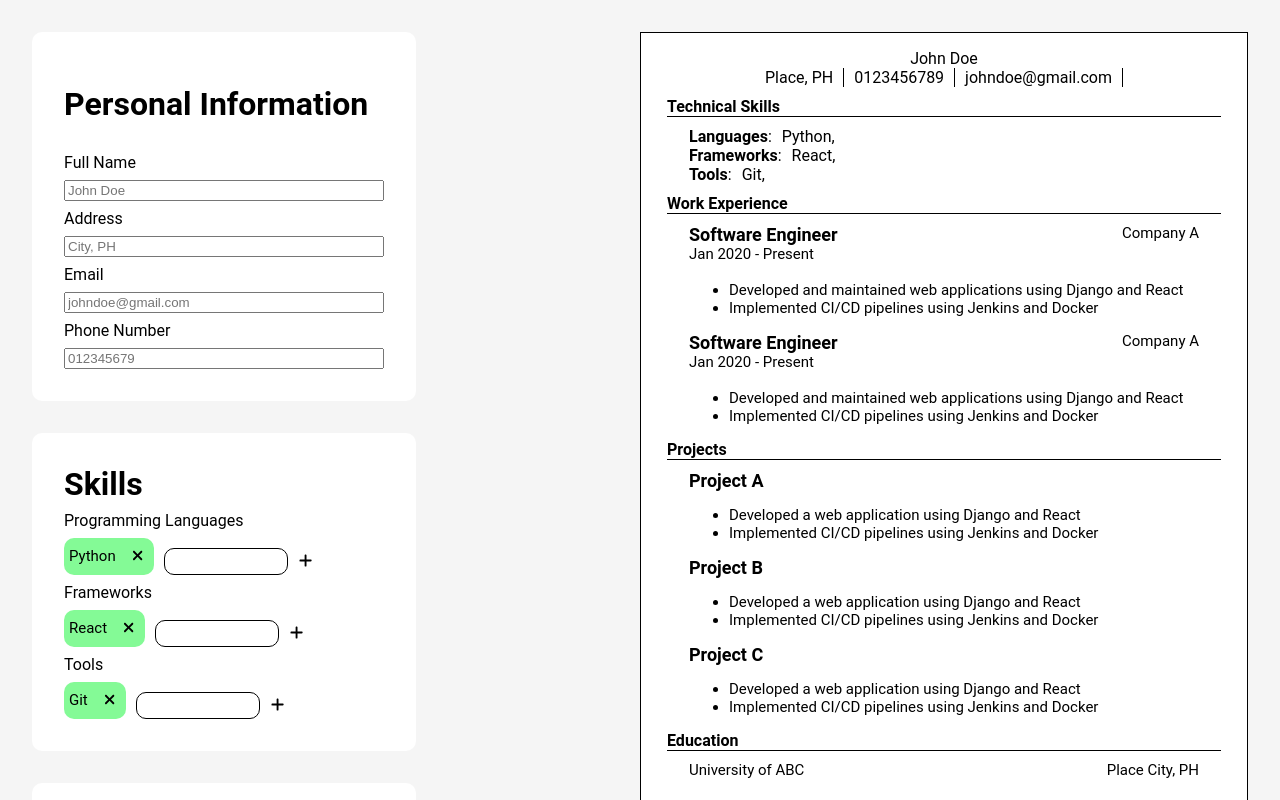
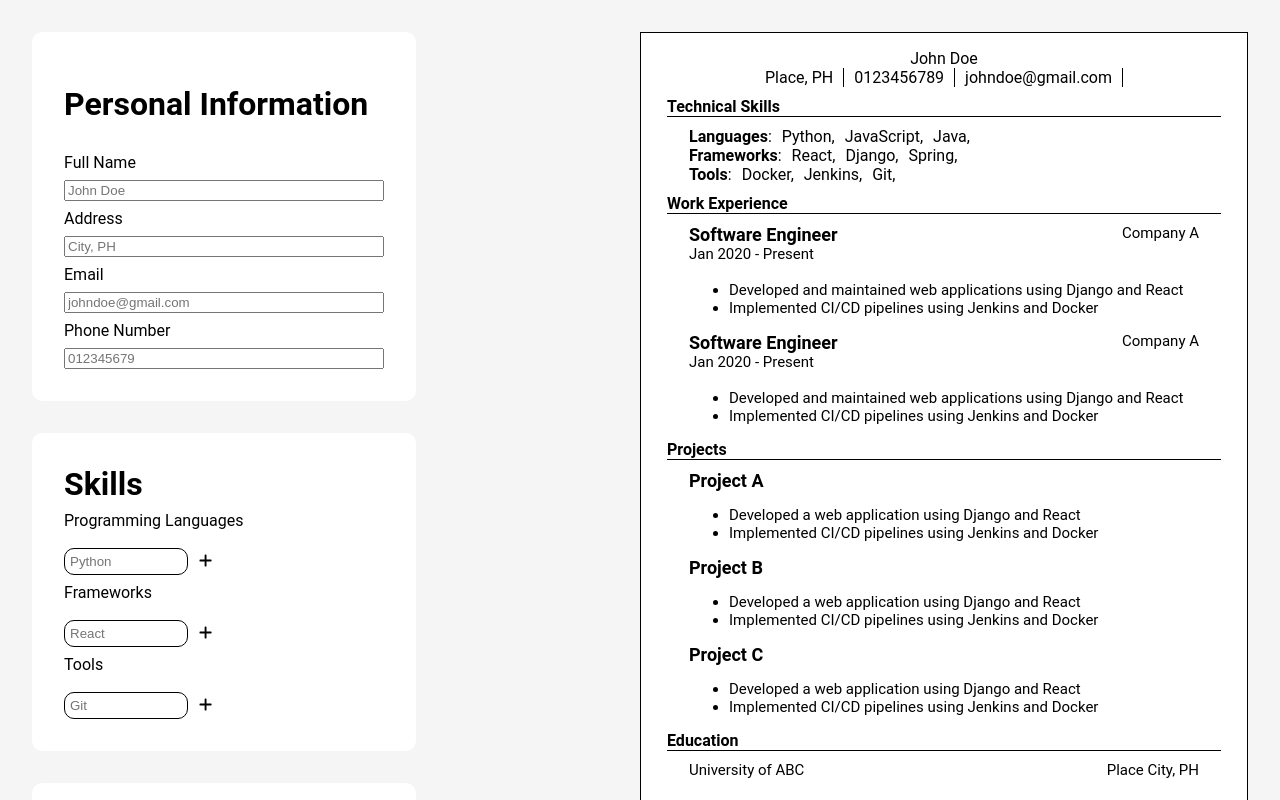
Before and after one commit to Veritaaaas/cv-maker, a React (Vite) app in the folder app-cv-maker/: page / in a window 1280 px wide. Shown: the top 800 px of the page. Built offline with nearby package versions, Linux system fonts and the light colour scheme.

Commit message:
minor changes to the structure of skills

```diff
--- a/app-cv-maker/src/App.jsx
+++ b/app-cv-maker/src/App.jsx
@@ -11,9 +11,9 @@ function App() {
  const [phoneNumber, setPhoneNumber] = useState('');
  const [address, setAddress] = useState('');
 
- const [languages, setLanguages] = useState(['Python']);
-const [frameworks, setFrameworks] = useState(['React']);
-const [tools, setTools] = useState(['Git']);
+ const [languages, setLanguages] = useState([]);
+const [frameworks, setFrameworks] = useState([]);
+const [tools, setTools] = useState([]);
 
  return (
     <div className="content">
@@ -36,8 +36,8 @@ const [tools, setTools] = useState(['Git']);
           tools={tools}
           setTools={setTools}
         />
+        <Work_experience />
         <Education />
-        <Work_experience />
       </div>
       <div className="output-container">
         <Resume
@@ -46,9 +46,9 @@ const [tools, setTools] = useState(['Git']);
           phoneNumber={phoneNumber || undefined}
           address={address || undefined}
 
-          languages={languages}
-          frameworks={frameworks}
-          tools={tools}
+          languages={languages.length > 0 ? languages : ['Python', 'JavaScript', 'Java']}
+          frameworks={frameworks.length > 0 ? frameworks : ['React', 'Django', 'Spring']}
+          tools={tools.length > 0 ? tools : ['Docker', 'Jenkins', 'Git']}
         />
       </div>
     </div>
--- a/app-cv-maker/src/Resume.jsx
+++ b/app-cv-maker/src/Resume.jsx
@@ -9,9 +9,9 @@ function Resume(
         phoneNumber = "0123456789",
         address = "Place, PH",
 
-        languages = ['Python'],
-        frameworks = ['React'],
-        tools = ['Git']
+        languages,
+        frameworks,
+        tools
     }) {
     return (
         <div className="Resume">
--- a/app-cv-maker/src/Skills.jsx
+++ b/app-cv-maker/src/Skills.jsx
@@ -36,7 +36,7 @@ function Skills( { languages, setLanguages, frameworks, setFrameworks, tools, se
           </div>
         ))}
         <div className='add-programming-language'>
-          <input type='text' value={newLanguage} onChange={(e) => setNewLanguage(e.target.value)} />
+          <input type='text' value={newLanguage} onChange={(e) => setNewLanguage(e.target.value)} placeholder='Python' />
           <button className='add' onClick={() => handleAddClick(setLanguages, newLanguage, setNewLanguage)}><FontAwesomeIcon icon={faPlus} /></button>
         </div>
       </div>
@@ -49,7 +49,7 @@ function Skills( { languages, setLanguages, frameworks, setFrameworks, tools, se
           </div>
         ))}
         <div className='add-framework'>
-          <input type='text' value={newFramework} onChange={(e) => setNewFramework(e.target.value)} />
+          <input type='text' value={newFramework} onChange={(e) => setNewFramework(e.target.value)} placeholder='React' />
           <button className='add' onClick={() => handleAddClick(setFrameworks, newFramework, setNewFramework)}><FontAwesomeIcon icon={faPlus} /></button>
         </div>
       </div>
@@ -62,7 +62,7 @@ function Skills( { languages, setLanguages, frameworks, setFrameworks, tools, se
           </div>
         ))}
         <div className='add-tool'>
-          <input type='text' value={newTool} onChange={(e) => setNewTool(e.target.value)} />
+          <input type='text' value={newTool} onChange={(e) => setNewTool(e.target.value)} placeholder='Git' />
           <button className='add' onClick={() => handleAddClick(setTools, newTool, setNewTool)}><FontAwesomeIcon icon={faPlus} /></button>
         </div>
       </div>
```
